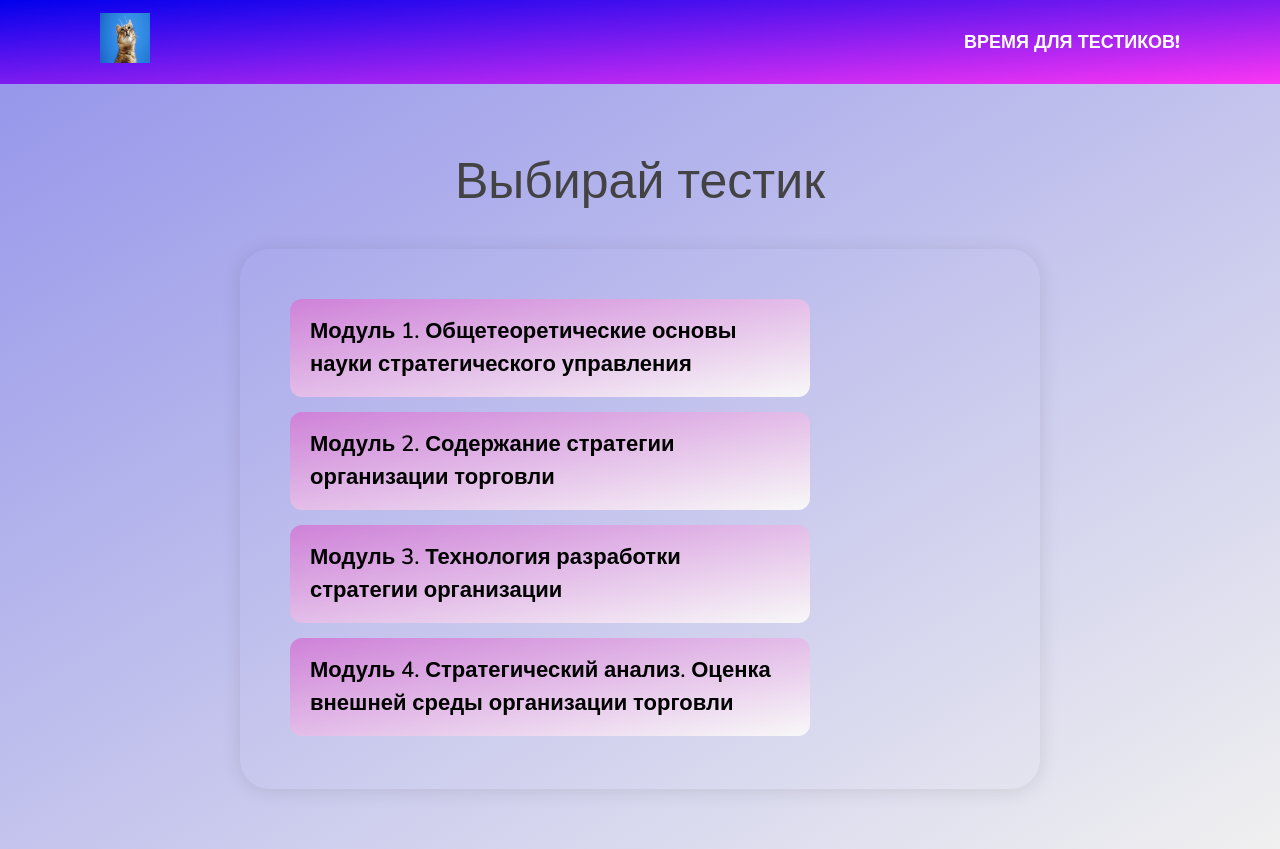
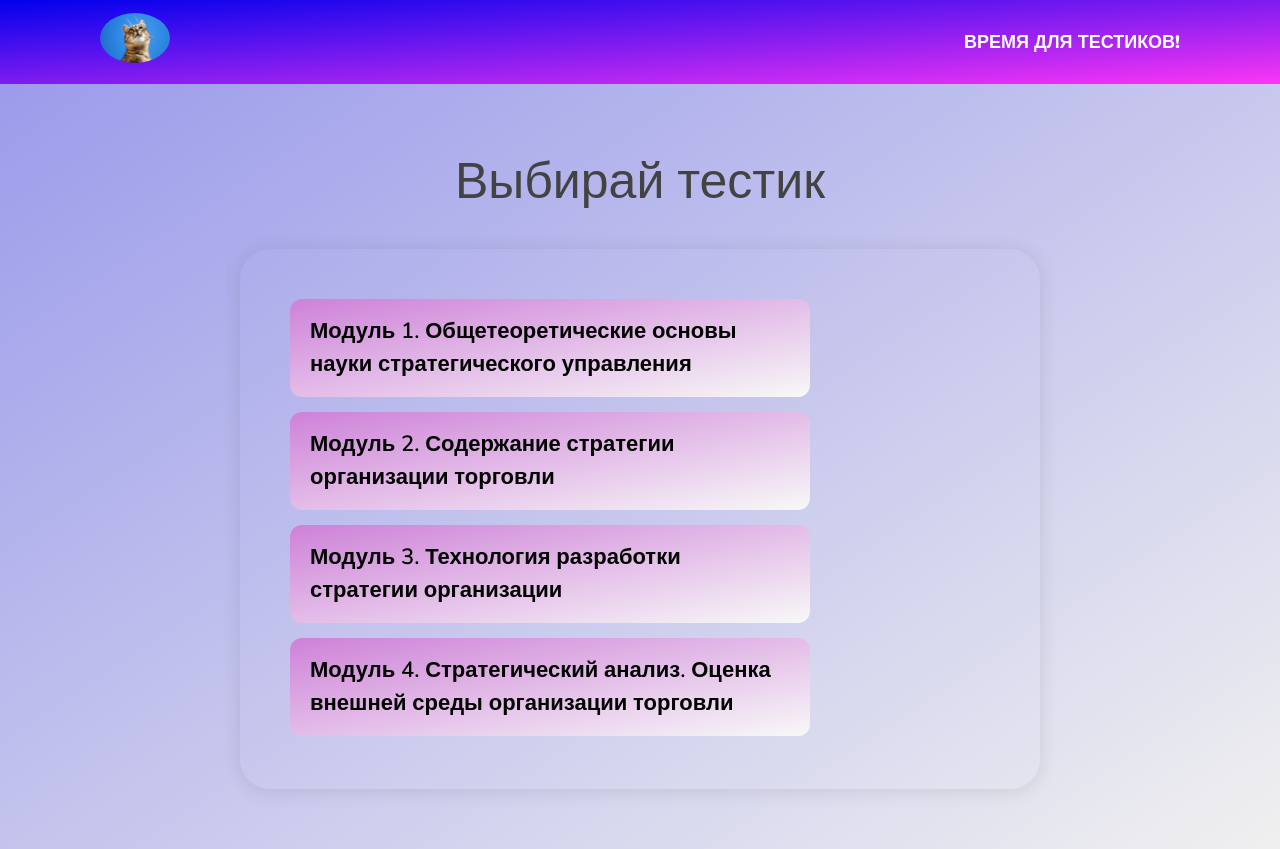
Before and after one commit to Jones-Davy/QuizTestsApp, a plain HTML site: page index.html in a window 1280 px wide. Drawn offline with nearby package versions, Linux system fonts and the light colour scheme.

Commit message:
Update main.css

```diff
--- a/css/main.css
+++ b/css/main.css
@@ -16,6 +16,8 @@ body {
     font-family: 'Nunito', sans-serif;
     line-height: 1.5;
     font-size: 18px;
+    background-image: linear-gradient(to bottom right, #9797eb, #f0f0f0);
+
     color: #434343;
 }
 
@@ -50,15 +52,15 @@ button {
 }
 
 .header__logo {
-    width: 50px;
+    width: 70px;
     height: 50px;
+    border-radius: 50%;
 }
 
 
 
 .main {
     padding: 60px 30px;
-    background-image: linear-gradient(to bottom right, #9797eb, #f0f0f0);
 
 }
 
```
